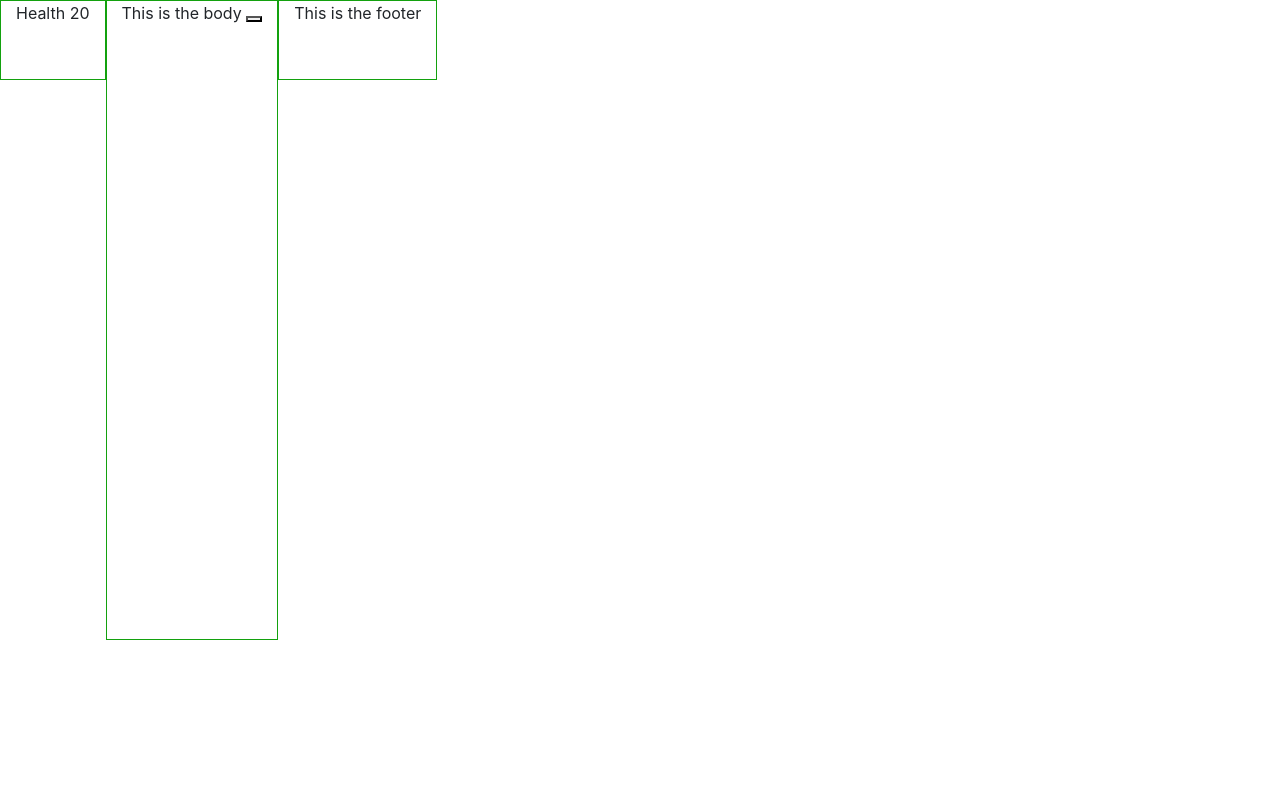
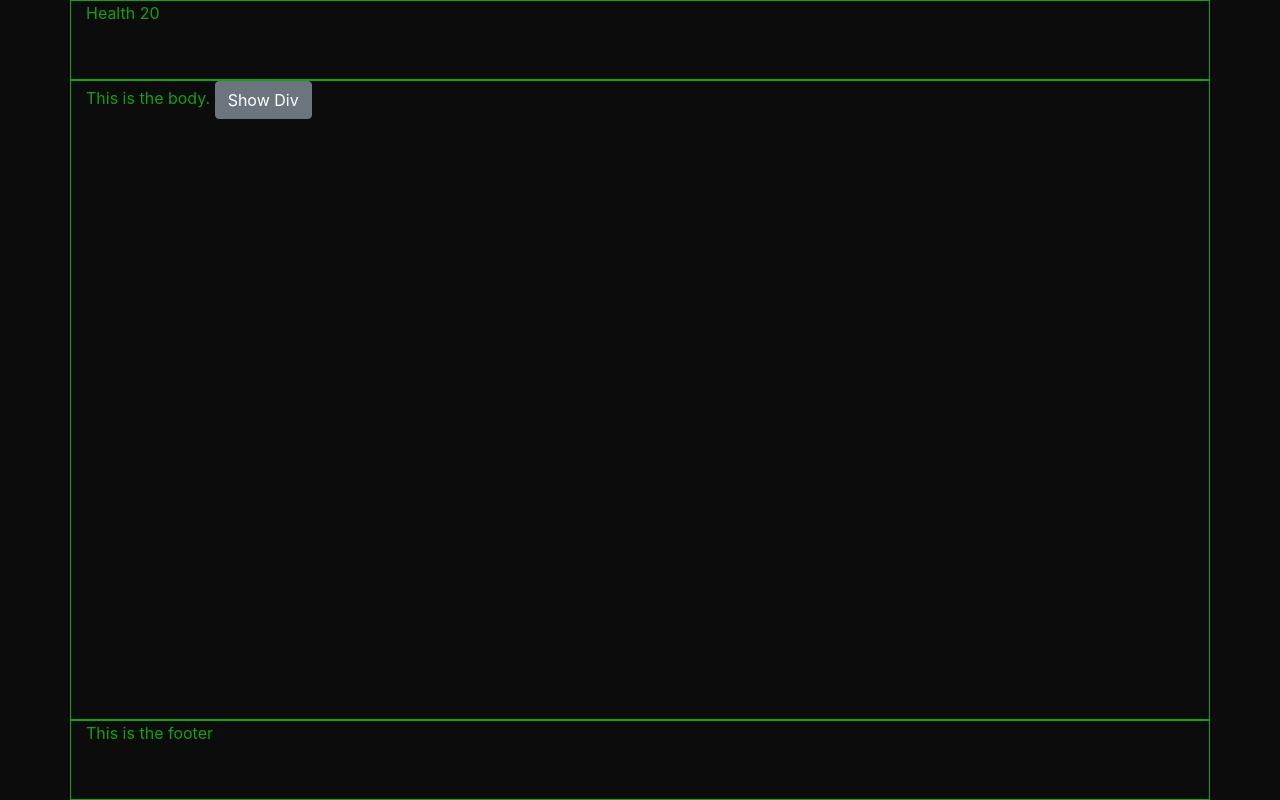
Before and after one commit to cebrouillard/WebDev-Practice, an Angular app: page / in a window 1280 px wide. Built offline with nearby package versions, Linux system fonts and the light colour scheme.

Commit message:
Added bootstrap angular library to the project. I also added a standardized button component for us to use in the future.

```diff
--- a/angular.json
+++ b/angular.json
@@ -24,12 +24,11 @@
               "src/assets"
             ],
             "styles": [
-              "src/styles.css",
-              "node_modules/bootstrap/dist/css/bootstrap.min.css"
+              "./node_modules/bootstrap/dist/css/bootstrap.min.css",
+              "./node_modules/ngx-bootstrap/datepicker/bs-datepicker.css",
+              "src/styles.css"
             ],
-            "scripts": [
-              "node_modules/bootstrap/dist/js/bootstrap.min.js"
-            ]
+            "scripts": []
           },
           "configurations": {
             "production": {
@@ -91,6 +90,8 @@
               "src/assets"
             ],
             "styles": [
+              "./node_modules/bootstrap/dist/css/bootstrap.min.css",
+              "./node_modules/ngx-bootstrap/datepicker/bs-datepicker.css",
               "src/styles.css"
             ],
             "scripts": []
@@ -122,6 +123,7 @@
           }
         }
       }
-    }},
+    }
+  },
   "defaultProject": "WebDev-Practice"
 }
--- a/package.json
+++ b/package.json
@@ -16,10 +16,13 @@
     "@angular/compiler": "~9.1.11",
     "@angular/core": "~9.1.11",
     "@angular/forms": "~9.1.11",
+    "@angular/localize": "~9.1.11",
     "@angular/platform-browser": "~9.1.11",
     "@angular/platform-browser-dynamic": "~9.1.11",
     "@angular/router": "~9.1.11",
+    "@ng-bootstrap/ng-bootstrap": "^6.1.0",
     "bootstrap": "^4.5.0",
+    "ngx-bootstrap": "^5.6.1",
     "rxjs": "~6.5.4",
     "tslib": "^1.10.0",
     "zone.js": "~0.10.2"
--- a/src/app/body/body.component.html
+++ b/src/app/body/body.component.html
@@ -1,3 +1,7 @@
 <div class="container">
-    This is the body <button></button>
+    This is the body.
+    <app-button [class]="'btn-secondary mr-2'" [buttonText]="getButtonText()" [onClick]="showDiv"></app-button>
+    <div *ngIf="divVisible">
+        Here I am! <button>Another button</button>
+    </div>
 </div>
--- a/src/app/body/body.component.ts
+++ b/src/app/body/body.component.ts
@@ -1,15 +1,24 @@
-import { Component, OnInit } from '@angular/core';
+import { Component, ChangeDetectorRef } from '@angular/core';
+import { NgbModal } from '@ng-bootstrap/ng-bootstrap';
 
 @Component({
   selector: 'app-body',
   templateUrl: './body.component.html',
   styleUrls: ['./body.component.css']
 })
-export class BodyComponent implements OnInit {
+export class BodyComponent {
 
-  constructor() { }
+  public divVisible = false;
 
-  ngOnInit(): void {
+  constructor(private modalService: NgbModal) {
+    this.showDiv = this.showDiv.bind(this);
   }
 
+  public showDiv(): void {
+    this.modalService.open("Hi")
+  }
+
+  public getButtonText(): string {
+    return this.divVisible ?  'Hide Div' : 'Show Div';
+  }
 }
--- /dev/null
+++ b/src/app/common/button/button.component.html
@@ -0,0 +1 @@
+<button [type]="type" (click)="onClick()" [class]="getClasses()">{{buttonText}}</button>
--- /dev/null
+++ b/src/app/common/button/button.component.ts
@@ -0,0 +1,22 @@
+import { Component, OnInit, Input } from '@angular/core';
+
+@Component({
+  selector: 'app-button',
+  templateUrl: './button.component.html',
+  styleUrls: ['./button.component.css']
+})
+export class ButtonComponent {
+
+  @Input()
+  public class: string = "";
+  @Input()
+  public type: "submit" | "button" = "button";
+  @Input()
+  public onClick: () => {};
+  @Input()
+  public buttonText = "Test";
+
+  getClasses() {
+    return "btn " + this.class;
+  }
+}
--- a/src/index.html
+++ b/src/index.html
@@ -7,7 +7,7 @@
   <meta name="viewport" content="width=device-width, initial-scale=1">
   <link rel="icon" type="image/x-icon" href="favicon.ico">
 </head>
-<body>
-  <app-root class="d-flex"></app-root>
+<body id="main-body">
+  <app-root></app-root>
 </body>
 </html>
--- a/src/polyfills.ts
+++ b/src/polyfills.ts
@@ -1,3 +1,7 @@
+/***************************************************************************************************
+ * Load `$localize` onto the global scope - used if i18n tags appear in Angular templates.
+ */
+import '@angular/localize/init';
 /**
  * This file includes polyfills needed by Angular and is loaded before the app.
  * You can add your own extra polyfills to this file.
--- a/src/styles.css
+++ b/src/styles.css
@@ -1,5 +1,5 @@
 /* You can add global styles to this file, and also import other style files */
-body {
+body#main-body {
     min-height: 100vh;
     max-height: 100vh;
     background-color: #0C0C0C;
```
Also changed, not shown: src/app/app.module.ts (+8 -2 lines), src/app/common/button/button.component.css (added), 2 other files (tests, documents, lock files or other folders).
